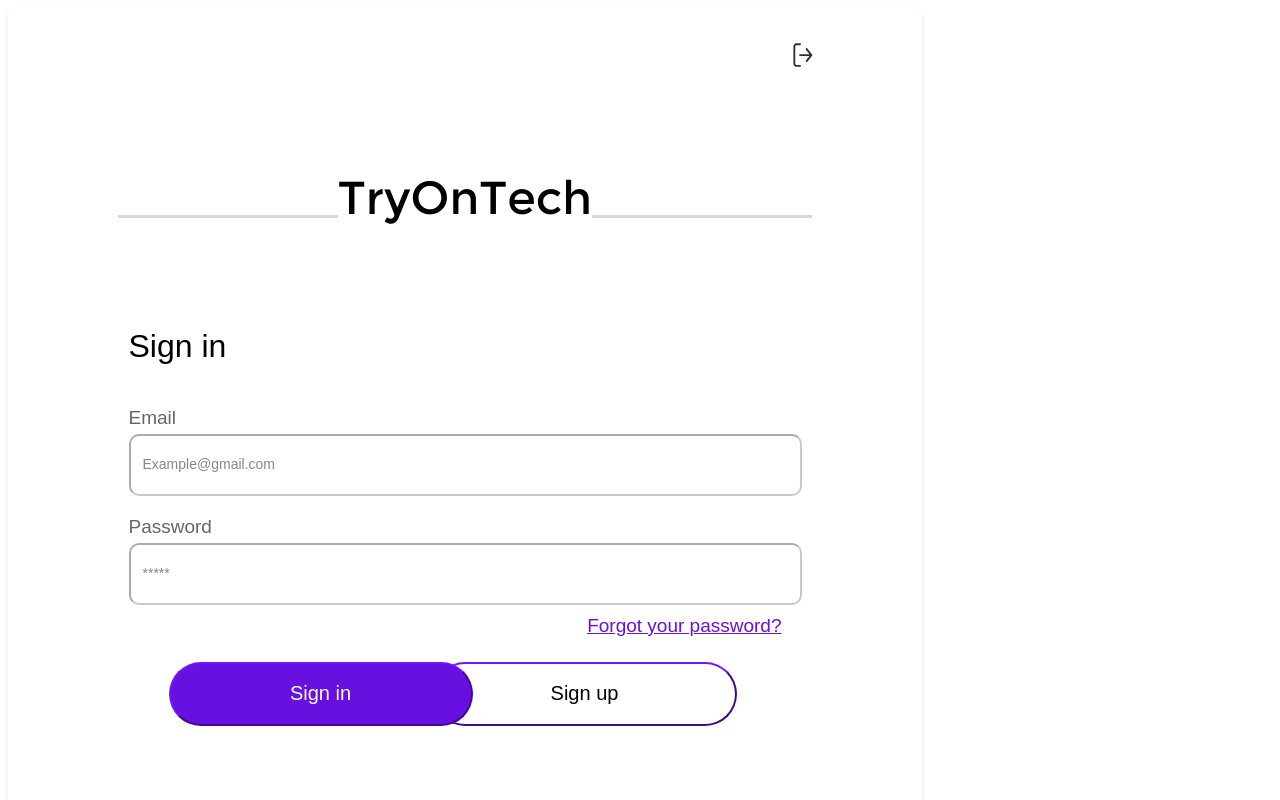
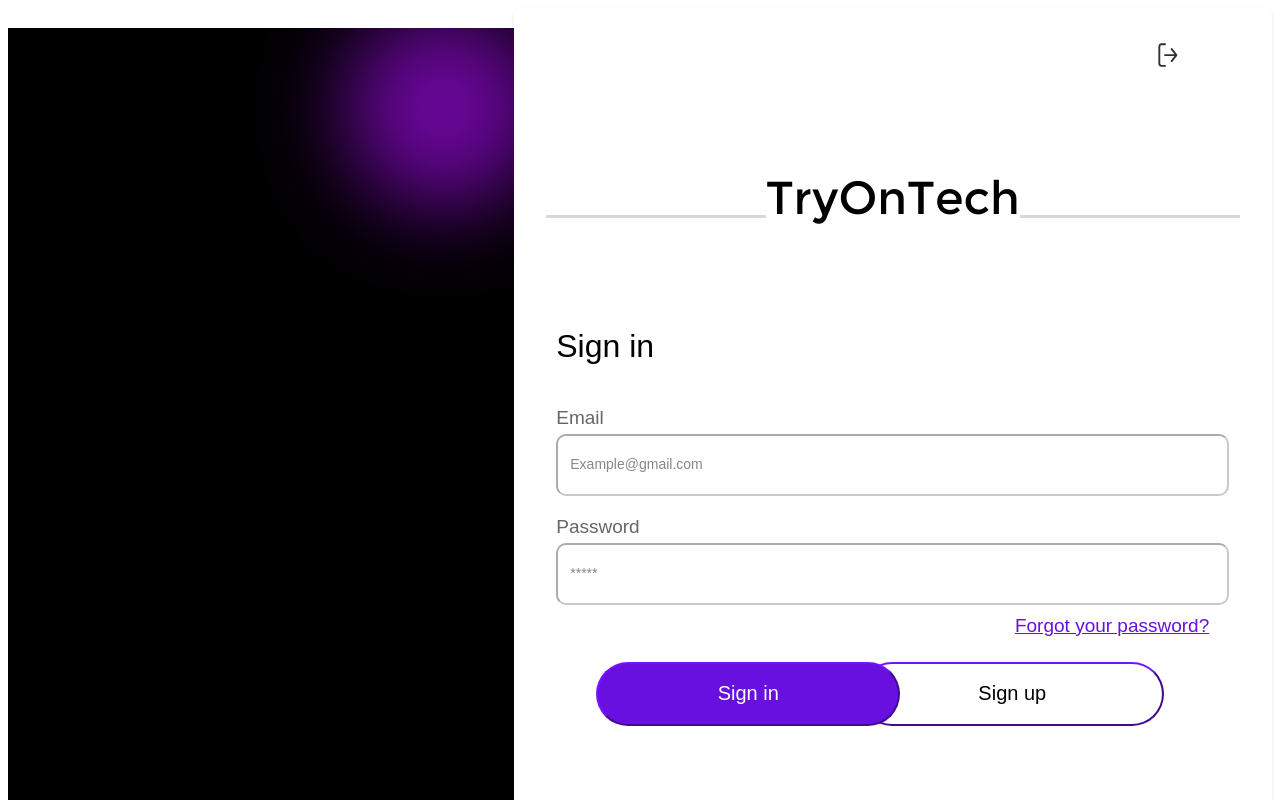
Before and after one commit to ArsJohan/Tryontech, a React (Vite) app in the folder client/: page / in a window 1280 px wide. Shown: the top 800 px of the page. Built offline with nearby package versions, Linux system fonts and the light colour scheme.

Commit message:
Se agrego maquetación del background de la interfaz del login

```diff
--- a/client/src/assets/styles/pages/login.css
+++ b/client/src/assets/styles/pages/login.css
@@ -1,4 +1,16 @@
 @import '../../styles/variables.css';
+
+
+
+
+.lg-container {
+  display: flex;
+  flex-direction: row;
+  align-items: center;
+  width: auto;
+  height: auto;
+
+}
 
 
 .lg-header {
--- /dev/null
+++ b/client/src/components/background.css
@@ -0,0 +1,22 @@
+.bk-container {
+    display: flex;
+    position: relative;
+    width: 615px;
+    height: 1068px;
+    background-color: #000000;
+    overflow: hidden;
+
+
+}
+
+
+.bk-circle-blur {
+    position: absolute; /* Permite posicionarlo dentro de un contenedor */
+    width: 200px; /* Ancho del círculo */
+    height: 200px; /* Altura del círculo */
+    border-radius: 50%; /* Hace que sea un círculo */
+    background-color: #6B069C; /* Color morado semitransparente */
+    filter: blur(45px); /* Aplica el efecto de desenfoque */;
+    right:-30px;
+    top:-20px
+}
--- /dev/null
+++ b/client/src/components/background.jsx
@@ -0,0 +1,18 @@
+import React from "react";
+import './background.css';
+
+export function Background(){
+    return (
+        <div className="bk-container">
+            <div className="bk-circle-blur"></div>
+
+        </div>
+
+
+    )
+
+
+}
+
+
+export default Background;
--- a/client/src/pages/login.jsx
+++ b/client/src/pages/login.jsx
@@ -5,9 +5,13 @@
 import '../assets/styles/pages/login.css';
 import logout from '../assets/images/logout-icon.svg';
 import { BrowserRouter, UNSAFE_createBrowserHistory } from 'react-router-dom';
+import {Background} from '../components/background.jsx';
 
 export function Login() {
     return (
+
+        <div className='lg-container'>
+            <Background></Background>
 
             <Card>
                 <header className="lg-header">
@@ -36,6 +40,7 @@
                 </div>
                 <Footer/>
             </Card>
+        </div>
 
 
     )
```
Lines whose indentation alone changed are shown as unchanged.
